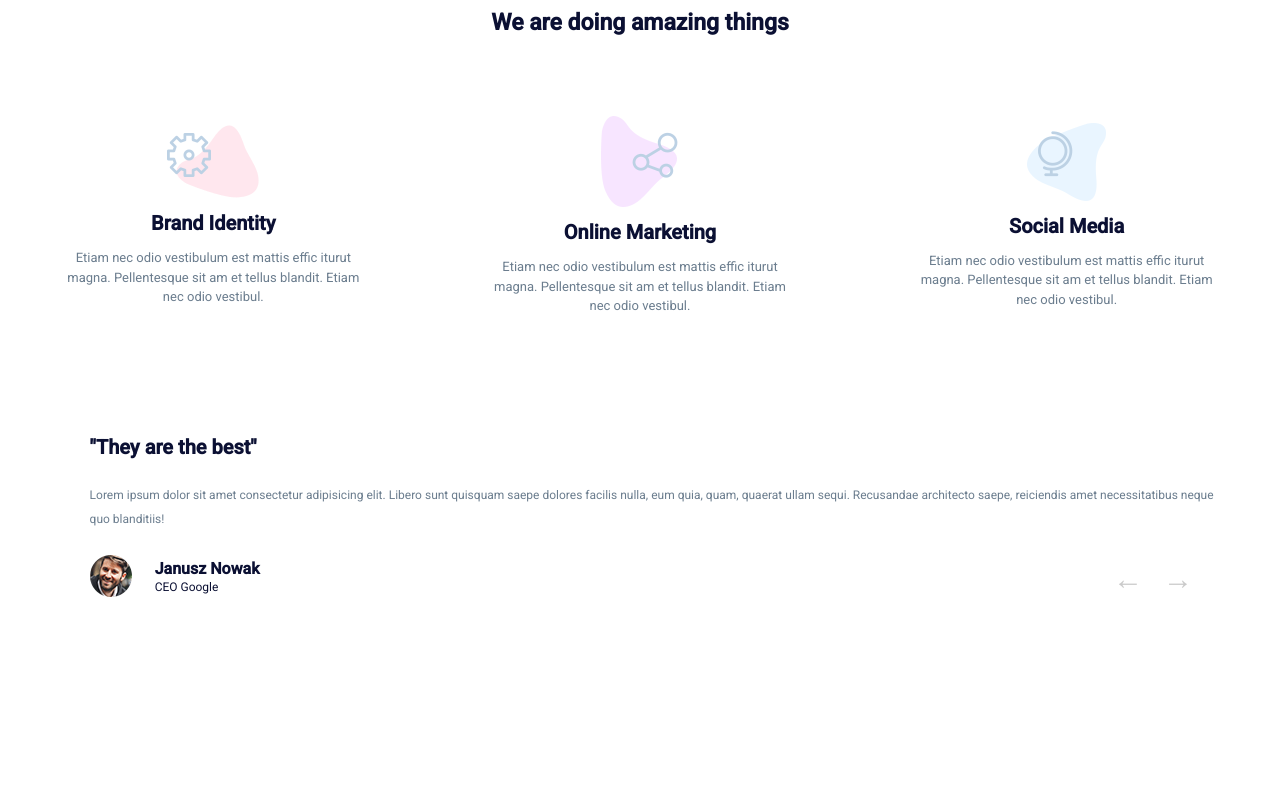
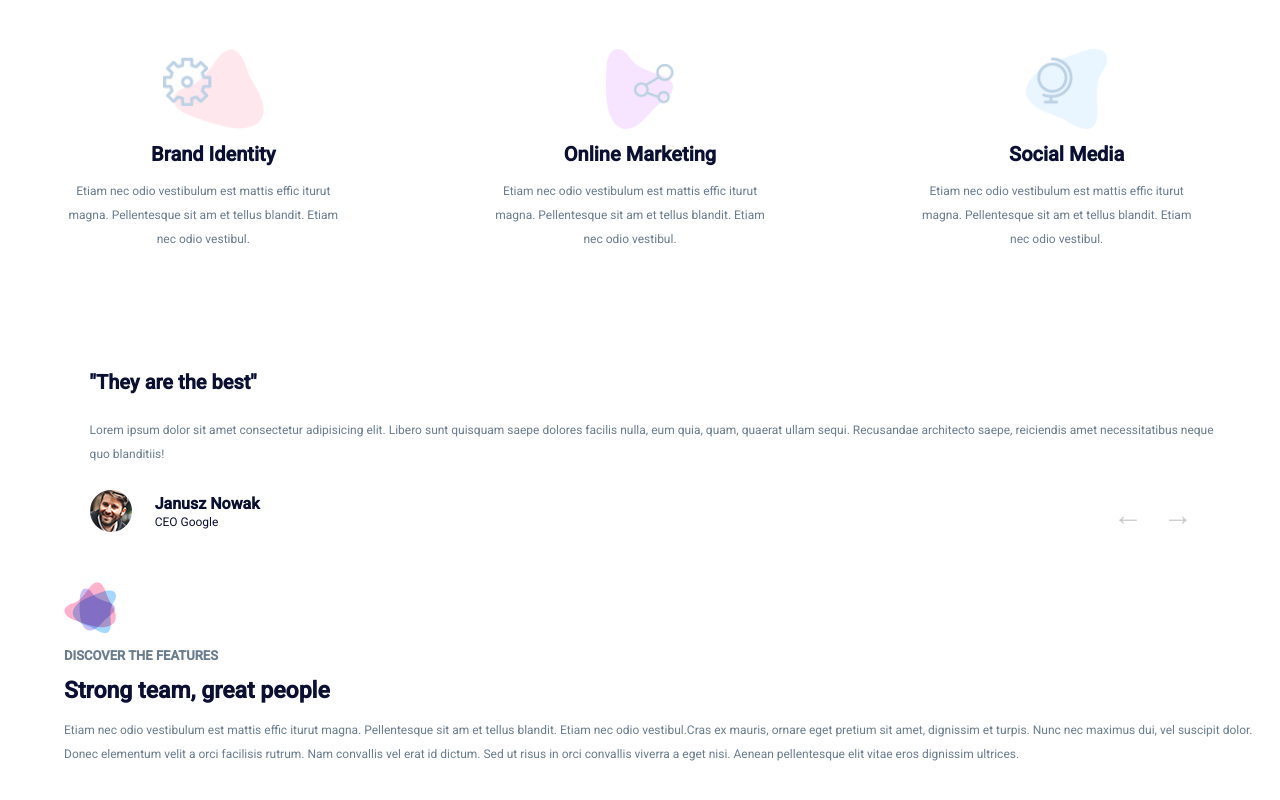
Before and after one commit to PrzemyslawMatlega/MultiPage, a website built with webpack: page index.html in a window 1280 px wide. Shown: the part 644-1444 px from the top of the page. Built offline with nearby package versions, Linux system fonts and the light colour scheme; files whose address does not match are found by name.

Commit message:
features section mobile, mainText class

```diff
--- a/index.html
+++ b/index.html
@@ -63,19 +63,19 @@
                 <div class="feature">
                     <img src="src/img/f-icon-1.png" alt="" class="feature__icon">
                     <h3 class="feature__heading">Brand Identity</h3>
-                    <p class="feature__description">Etiam nec odio vestibulum est mattis effic iturut magna.
+                    <p class="feature__description textMain">Etiam nec odio vestibulum est mattis effic iturut magna.
                         Pellentesque sit am et tellus blandit. Etiam nec odio vestibul.</p>
                 </div>
                 <div class="feature">
                     <img src="src/img/f-icon-2.png" alt="" class="feature__icon">
                     <h3 class="feature__heading">Online Marketing</h3>
-                    <p class="feature__description">Etiam nec odio vestibulum est mattis effic iturut magna.
+                    <p class="feature__description textMain">Etiam nec odio vestibulum est mattis effic iturut magna.
                         Pellentesque sit am et tellus blandit. Etiam nec odio vestibul.</p>
                 </div>
                 <div class="feature">
                     <img src="src/img/f-icon-3.png" alt="" class="feature__icon">
                     <h3 class="feature__heading">Social Media</h3>
-                    <p class="feature__description">Etiam nec odio vestibulum est mattis effic iturut magna.
+                    <p class="feature__description textMain">Etiam nec odio vestibulum est mattis effic iturut magna.
                         Pellentesque sit am et tellus blandit. Etiam nec odio vestibul.</p>
                 </div>
             </div>
@@ -86,21 +86,21 @@
                 <div class="carousel__container">
                     <div class="proofSlide lastClone">
                         <h2 class="proofSlide__quote">"They are brilliant"</h2>
-                        <p class="proofSlide__text">Lorem ipsum dolor sit amet consectetur adipisicing elit. Libero sunt
+                        <p class="proofSlide__text textMain">Lorem ipsum dolor sit amet consectetur adipisicing elit. Libero sunt
                             quisquam saepe dolores facilis nulla, eum quia, quam, quaerat ullam sequi. Recusandae
                             architecto
                             saepe, reiciendis amet necessitatibus neque quo blanditiis!</p>
                         <div class="proofAuthor">
                             <img src="src/img/people-5.jpg" alt="Foto of author">
                             <div>
-                                    <h6 class="proofAuthor__name">Jan Guzik</h6>
-                                    <span class="proofAuthor__job">CEO Google</span>
+                                <h6 class="proofAuthor__name">Jan Guzik</h6>
+                                <span class="proofAuthor__job">CEO Google</span>
                             </div>
                         </div>
                     </div>
                     <div class="proofSlide">
                         <h2 class="proofSlide__quote">"They are the best"</h2>
-                        <p class="proofSlide__text">Lorem ipsum dolor sit amet consectetur adipisicing elit. Libero sunt
+                        <p class="proofSlide__text textMain">Lorem ipsum dolor sit amet consectetur adipisicing elit. Libero sunt
                             quisquam saepe dolores facilis nulla, eum quia, quam, quaerat ullam sequi. Recusandae
                             architecto
                             saepe, reiciendis amet necessitatibus neque quo blanditiis!</p>
@@ -114,7 +114,7 @@
                     </div>
                     <div class="proofSlide">
                         <h2 class="proofSlide__quote">"They are excellent"</h2>
-                        <p class="proofSlide__text">Lorem ipsum dolor sit amet consectetur adipisicing elit. Libero sunt
+                        <p class="proofSlide__text textMain">Lorem ipsum dolor sit amet consectetur adipisicing elit. Libero sunt
                             quisquam saepe dolores facilis nulla, eum quia, quam, quaerat ullam sequi. Recusandae
                             architecto
                             saepe, reiciendis amet necessitatibus neque quo blanditiis!</p>
@@ -128,7 +128,7 @@
                     </div>
                     <div class="proofSlide">
                         <h2 class="proofSlide__quote">"They are brilliant"</h2>
-                        <p class="proofSlide__text">Lorem ipsum dolor sit amet consectetur adipisicing elit. Libero sunt
+                        <p class="proofSlide__text textMain">Lorem ipsum dolor sit amet consectetur adipisicing elit. Libero sunt
                             quisquam saepe dolores facilis nulla, eum quia, quam, quaerat ullam sequi. Recusandae
                             architecto
                             saepe, reiciendis amet necessitatibus neque quo blanditiis!</p>
@@ -142,21 +142,35 @@
                     </div>
                     <div class="proofSlide firstClone">
                         <h2 class="proofSlide__quote">"They are the best"</h2>
-                        <p class="proofSlide__text">Lorem ipsum dolor sit amet consectetur adipisicing elit. Libero sunt
+                        <p class="proofSlide__text textMain">Lorem ipsum dolor sit amet consectetur adipisicing elit. Libero sunt
                             quisquam saepe dolores facilis nulla, eum quia, quam, quaerat ullam sequi. Recusandae
                             architecto
                             saepe, reiciendis amet necessitatibus neque quo blanditiis!</p>
                         <div class="proofAuthor">
                             <img src="src/img/people-5.jpg" alt="Foto of author">
                             <div>
-                                    <h6 class="proofAuthor__name">Janusz Nowak</h6>
-                                    <span class="proofAuthor__job">CEO Google</span>
+                                <h6 class="proofAuthor__name">Janusz Nowak</h6>
+                                <span class="proofAuthor__job">CEO Google</span>
                             </div>
                         </div>
                     </div>
                 </div>
                 <button class="carousel__button prev">&larr;</buttton>
-                <button class="carousel__button next">&rarr;</buttton>
+                    <button class="carousel__button next">&rarr;</buttton>
+            </div>
+            <div class="aboutUs__main">
+                <div class="sectionIntro sectionIntro--left">
+                    <img src="src/img/title-icon.png" alt="" class="sectionIntro__icon">
+                    <h5 class="sectionIntro__discover">discover the features</h5>
+                    <h2 class="sectionIntro__title sectionIntro__title--left">Strong team, great people</h2>
+                    <p class="aboutUs__text textMain">Etiam nec odio vestibulum est mattis effic iturut magna. Pellentesque sit
+                        am et tellus blandit. Etiam nec odio vestibul.Cras ex mauris, ornare eget pretium sit amet,
+                        dignissim et turpis. Nunc nec maximus dui, vel suscipit dolor. Donec elementum velit a orci
+                        facilisis rutrum. Nam convallis vel erat id dictum. Sed ut risus in orci convallis viverra a
+                        eget nisi. Aenean pellentesque elit vitae eros dignissim ultrices.</p>
+                </div>
+
+
             </div>
         </section>
 
--- a/src/scss/components/_aboutUs__carousel.scss
+++ b/src/scss/components/_aboutUs__carousel.scss
@@ -36,10 +36,6 @@
         color: $heading-color;
     }
     &__text{
-        padding-right: 2rem;
-        font-size: 1.2rem;
-        color: $grey-color;
-        line-height: 2;
         text-align: left;
     }
 }
--- a/src/scss/components/_sectionIntro.scss
+++ b/src/scss/components/_sectionIntro.scss
@@ -1,10 +1,12 @@
 .sectionIntro{
-    display: flex;
-    flex-grow: 0;
-    flex-direction: column;
-    align-items: center;
-    justify-content: space-between;
-    height: 20vh;
+    display: grid;
+    justify-items: center;
+    grid-row-gap: 10%;
+    &--left{
+        margin-left: 5vw;
+        justify-items: left;
+        margin-top: 5rem;
+    }
 
     &__icon{
 
@@ -19,5 +21,8 @@
         font-size: 2.3rem;
         text-align: center;
         color: $heading-color;
+        &--left{
+            text-align: left;
+        }
     }
 }
--- a/src/scss/components/_typography.scss
+++ b/src/scss/components/_typography.scss
@@ -17,3 +17,10 @@
             color: #fff;
     }
 }
+
+.textMain{
+    padding-right: 2rem;
+    font-size: 1.2rem;
+    color: $grey-color;
+    line-height: 2;
+}
--- a/src/scss/layout/_aboutUs.scss
+++ b/src/scss/layout/_aboutUs.scss
@@ -1,4 +1,10 @@
 .aboutUs{
     height: 60vh;
     margin-top: 15vh;
+    &__main{
+
+    }
+
+    &__text{
+    }
 }
--- a/src/scss/layout/_features.scss
+++ b/src/scss/layout/_features.scss
@@ -13,7 +13,9 @@
     flex-direction: column;
     align-items: center;
     justify-content: center;
-    &__icon{}
+    &__icon{
+        height: 80px;
+    }
 
     &__heading{
         font-family: $Font-one;
@@ -23,11 +25,9 @@
     }
 
     &__description{
-        color: $grey-color;
         width: 70%;
         max-width: 350px;
-        font-size: 1.3rem;
-        text-align: center;
-        line-height: 1.5;
+        text-align: center
+
     }
 }
```
